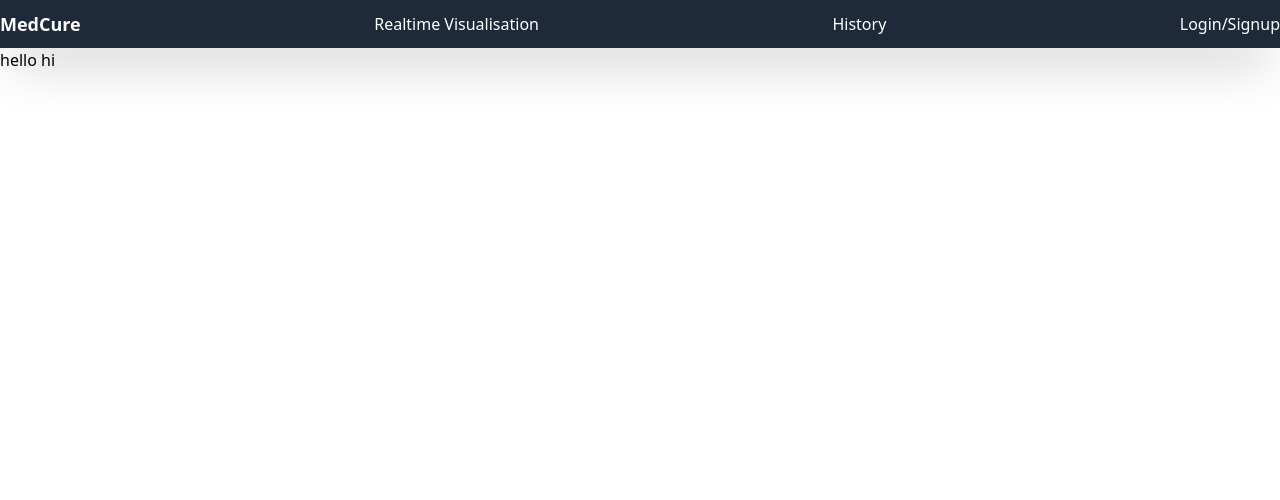
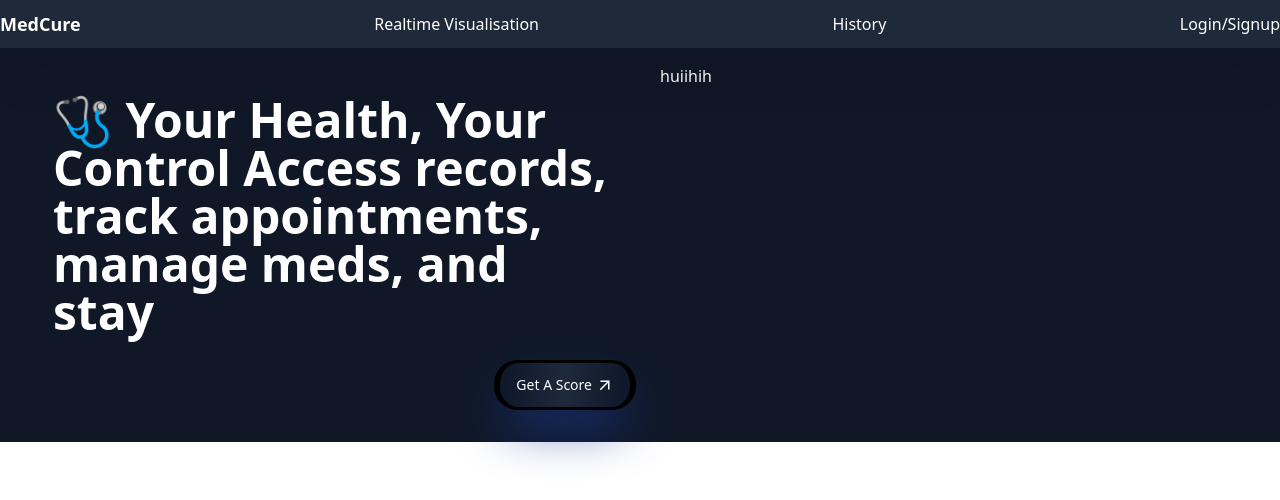
Before and after one commit to SBeeeee/MedCure, a Next.js app in the folder HealthSync/: page / in a window 1280 px wide. Shown: the top 500 px of the page. Built offline with nearby package versions, Linux system fonts and the light colour scheme; no server answers.

Commit message:
added basic herosection

```diff
--- a/HealthSync/package.json
+++ b/HealthSync/package.json
@@ -18,6 +18,7 @@
     "next": "15.2.4",
     "react": "^19.0.0",
     "react-dom": "^19.0.0",
+    "react-icons": "^5.5.0",
     "recharts": "^2.15.1"
   },
   "devDependencies": {
--- /dev/null
+++ b/HealthSync/src/app/components/HeroSection.jsx
@@ -0,0 +1,22 @@
+import React from 'react'
+import Link from 'next/link'
+import { MdArrowOutward } from "react-icons/md";
+
+export default function HeroSection() {
+  return (
+    <div className="  z-30   mx-4 flex flex-wrap justify-center gap-2   text-white">
+
+    <div className="flex flex-col py-8 justify-between md:w-[48%] ">
+    <div className="md:text-5xl rounded-2xl font-bold  p-4 "><div>🩺  Your Health, Your Control  Access records, track appointments, manage meds, and stay</div>
+
+    </div>
+    <div className="flex  justify-end"><Link href="trends" className="text-white border-black border-x-6 bg-gradient-to-r from-[#0f172a] via-[#1e293b] to-[#0f172a] rounded-3xl flex border-y-3 text-sm p-3 px-4 shadow-blue-900 shadow-2xl font-medium items-center hover:cursor-pointer mt-2">Get A Score <MdArrowOutward className="text-lg ml-1"/></Link></div>
+    </div>
+
+
+    <div className="md:w-[48%] w-full  gap-2 rounded-2xl p-4 ">
+ huiihih
+    </div>
+  </div>
+  )
+}
--- a/HealthSync/src/app/page.js
+++ b/HealthSync/src/app/page.js
@@ -1,10 +1,10 @@
-import Image from "next/image";
-import DashBoard from "./dashBoard/components/DashBoard";
+import HeroSection from "./components/HeroSection"
+
 
 export default function Home() {
   return (
-    <div>
-hello hi
+    <div className="bg-gray-900">
+      <HeroSection/>
     </div>
   )
 }
```
Also changed, not shown: 1 other file (tests, documents, lock files or other folders).
